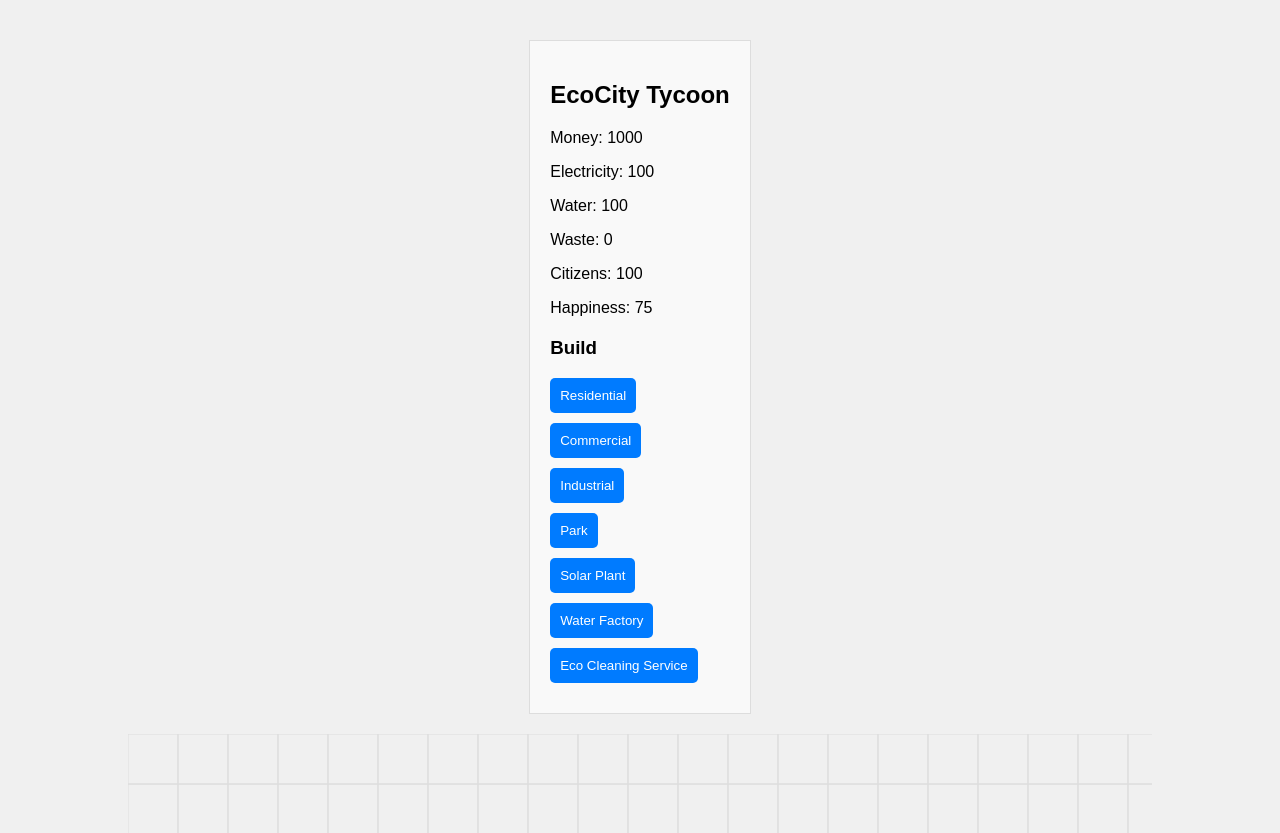
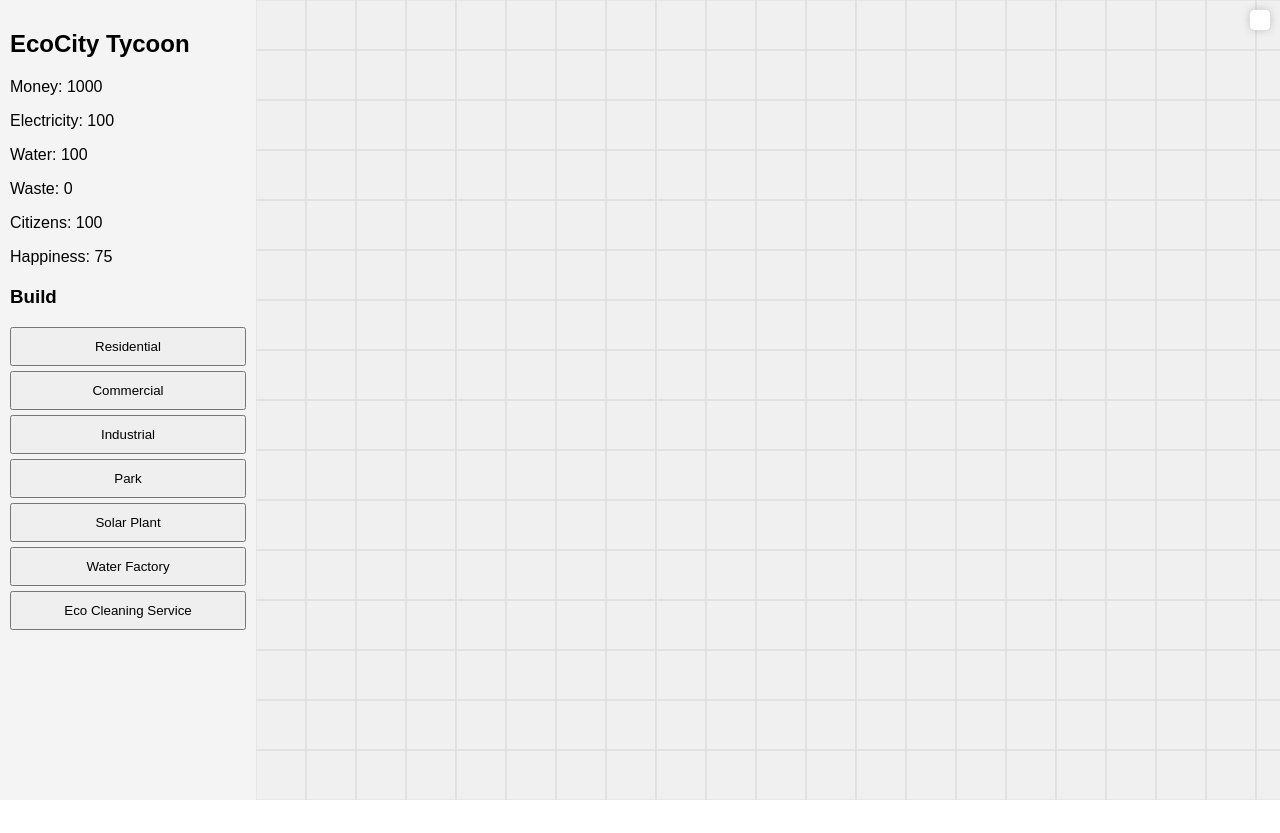
Before and after one commit to largefort/EcoCity, a plain HTML site: page index.html in a window 1280 px wide. Shown: the top 833 px of the page. After the commit the page ends 800 px from the top, so only its background shows below. Drawn offline with Linux system fonts and the light colour scheme.

Commit message:
Update styles.css

```diff
--- a/styles.css
+++ b/styles.css
@@ -1,43 +1,41 @@
 body {
-    display: flex;
-    justify-content: center;
-    align-items: flex-start;
     font-family: Arial, sans-serif;
-    background: #f0f0f0;
     margin: 0;
     padding: 0;
+    overflow: hidden;
 }
-
 #game-container {
     display: flex;
-    flex-direction: column;
-    align-items: center;
-    margin: 20px;
+    flex-direction: row;
+    width: 100vw;
+    height: 100vh;
 }
-
 #sidebar {
-    margin: 20px;
-    padding: 20px;
-    border: 1px solid #ddd;
-    background: #f9f9f9;
+    width: 20%;
+    background-color: #f4f4f4;
+    padding: 10px;
+    box-shadow: 2px 0 5px rgba(0,0,0,0.1);
 }
-
-#building-options {
-    margin-top: 20px;
+#game-canvas {
+    flex-grow: 1;
+    background-color: #fff;
 }
-
-button {
+#menus, #alerts {
+    position: absolute;
+    top: 10px;
+    right: 10px;
+    background: rgba(255, 255, 255, 0.9);
+    padding: 10px;
+    border-radius: 5px;
+    box-shadow: 0 0 10px rgba(0,0,0,0.1);
+}
+#resources {
+    margin-bottom: 20px;
+}
+#building-options button {
     display: block;
-    margin: 10px 0;
+    margin-bottom: 5px;
     padding: 10px;
-    cursor: pointer;
-    background: #007BFF;
-    color: white;
-    border: none;
-    border-radius: 5px;
-    transition: background 0.3s;
+    width: 100%;
+    box-sizing: border-box;
 }
-
-button:hover {
-    background: #0056b3;
-}
```
